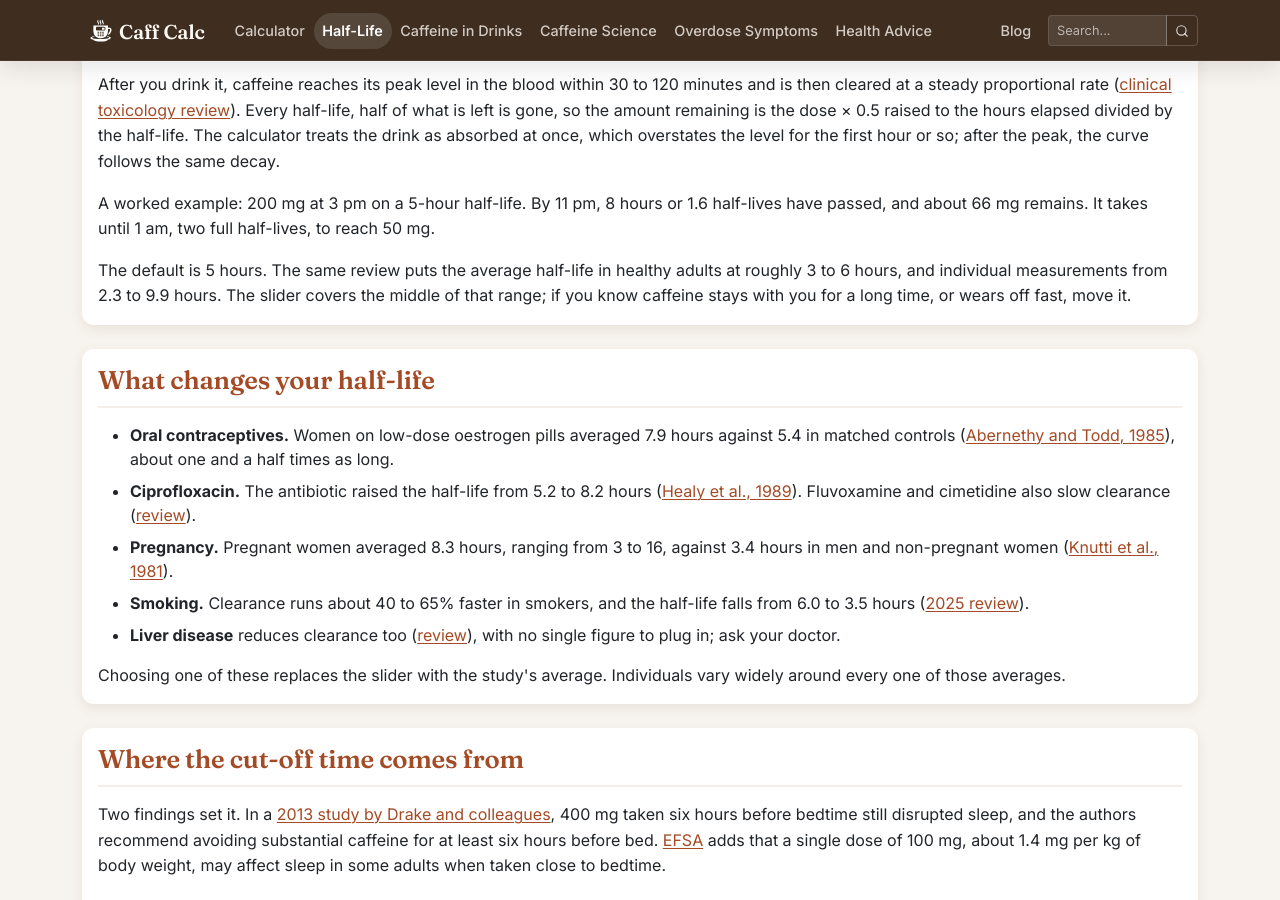
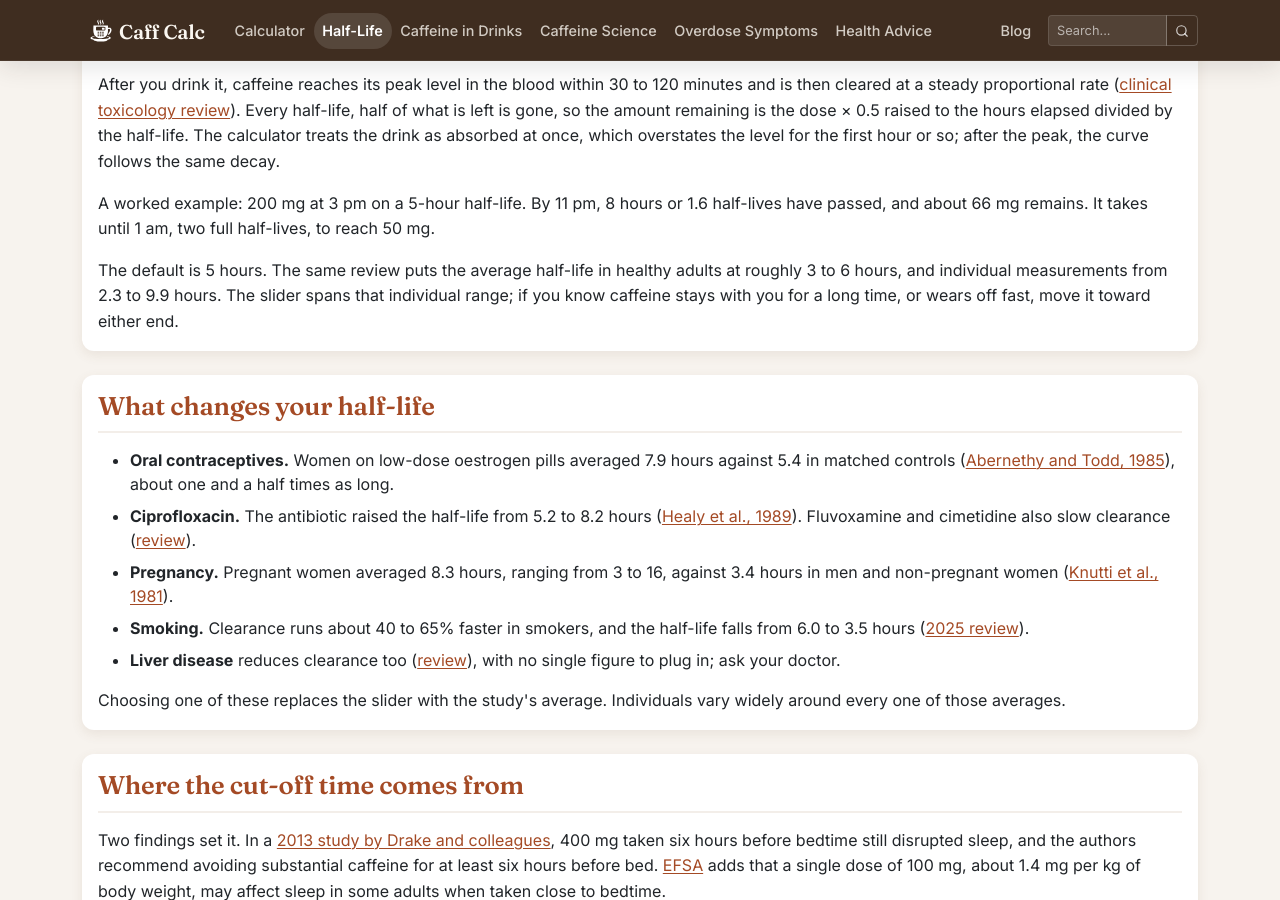
Before and after one commit to IUshakovsky/caff-calc, a Jekyll site: the page built from _pages/half-life.html, in a window 1280 px wide and 900 px high, scrolled down 1184 px. Built offline with Jekyll 4.4.1, drawn with Linux system fonts in a browser that asks for light colours; comment, search, counter and statistics services are not loaded.

Commit message:
Expand half-life slider range to 2–10 hours and update explanatory text.
- Half-life slider: change min from 4 to 2 and max from 6 to 10 to cover the full individual measurement range (2.3–9.9 h) cited in the review.
- Explanatory paragraph: clarify that the slider now spans the individual range rather than just the middle of it, and guide users to adjust toward either end if they metabolise caffeine unusually fast or slow.

```diff
--- a/_pages/half-life.html
+++ b/_pages/half-life.html
@@ -116,7 +116,7 @@
               <i data-lucide="timer" class="me-1 text-secondary" aria-hidden="true"></i>
               Half-life: <strong id="hlHalfLifeValue">5 h</strong>
             </label>
-            <input type="range" id="hlHalfLife" class="form-range" min="4" max="6" step="0.5" value="5">
+            <input type="range" id="hlHalfLife" class="form-range" min="2" max="10" step="0.5" value="5">
           </div>
           <div class="col-12">
             <label for="hlModifierButton" class="form-label small">
@@ -192,8 +192,9 @@
           <p>A worked example: 200 mg at 3 pm on a 5-hour half-life. By 11 pm, 8 hours or 1.6 half-lives have
             passed, and about 66 mg remains. It takes until 1 am, two full half-lives, to reach 50 mg.</p>
           <p class="mb-0">The default is 5 hours. The same review puts the average half-life in healthy adults at
-            roughly 3 to 6 hours, and individual measurements from 2.3 to 9.9 hours. The slider covers the middle
-            of that range; if you know caffeine stays with you for a long time, or wears off fast, move it.</p>
+            roughly 3 to 6 hours, and individual measurements from 2.3 to 9.9 hours. The slider spans that
+            individual range; if you know caffeine stays with you for a long time, or wears off fast, move it
+            toward either end.</p>
         </div>
       </div>
 
```
